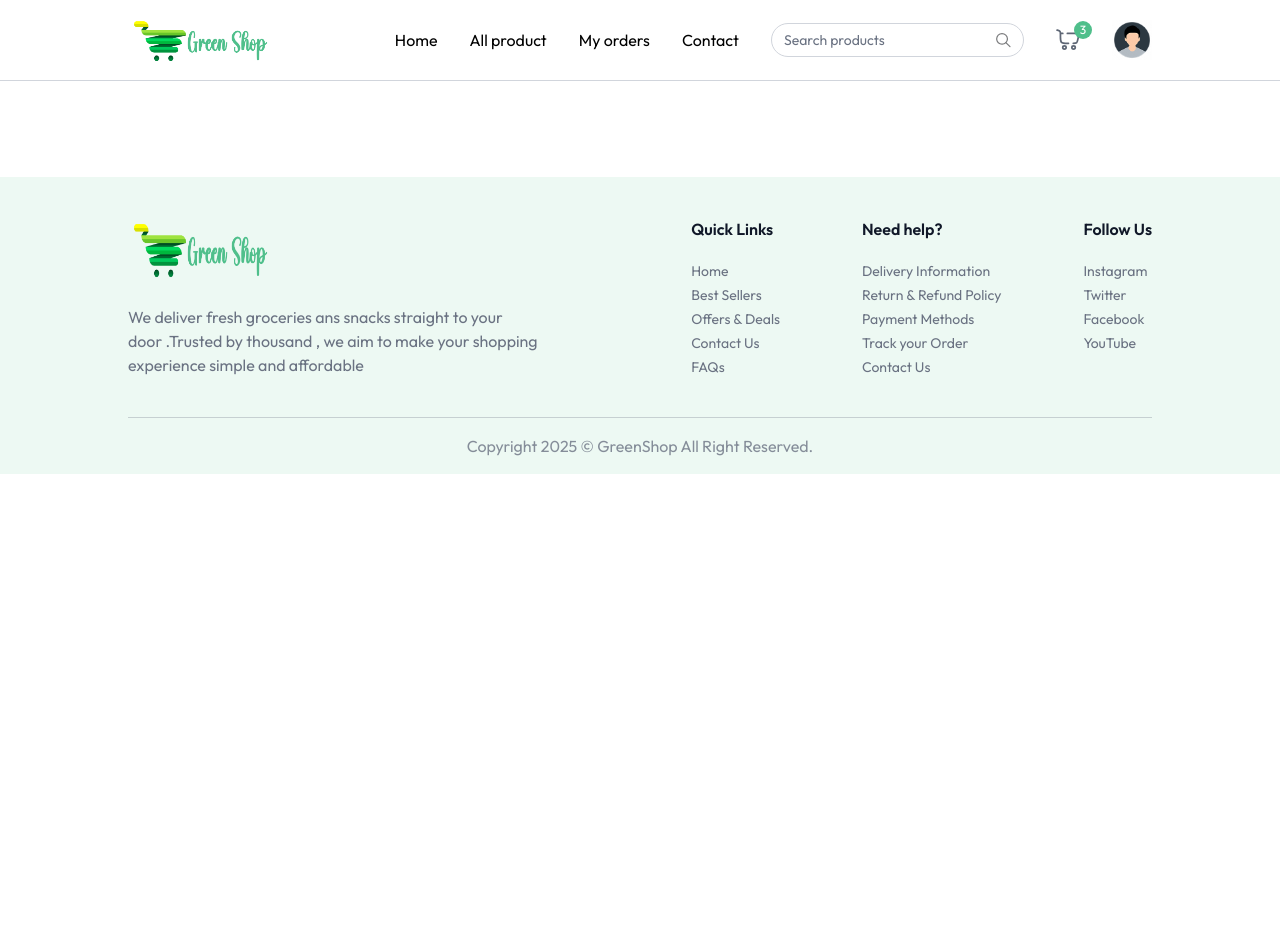
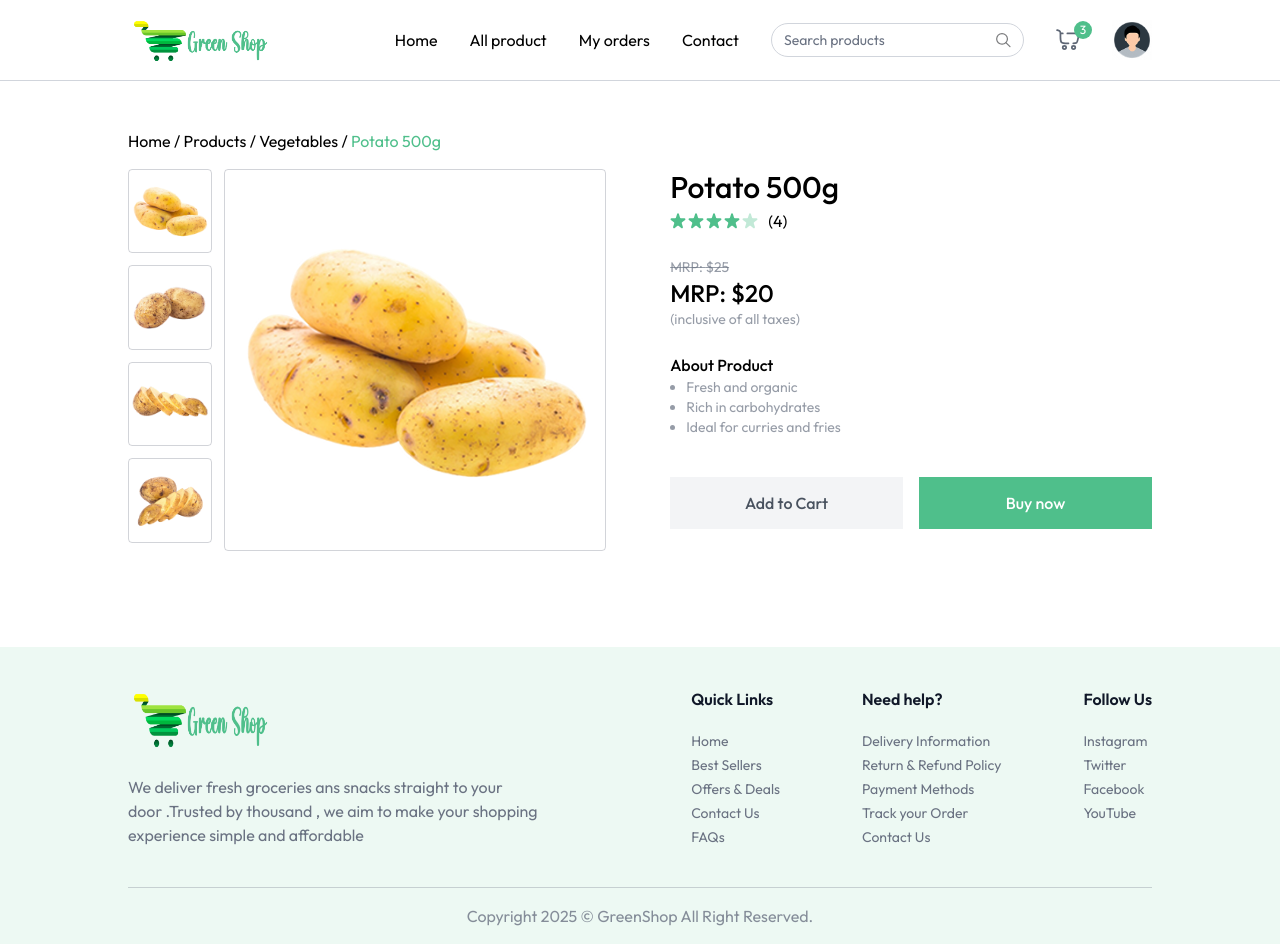
Before and after one commit to JulianaTonu/GreenShop, a React (Vite) app in the folder client/: page /products/vegetables/gd46g23h in a window 1280 px wide. Before the commit the page ends 800 px from the top, so only its background shows below. Built offline with nearby package versions, Linux system fonts and the light colour scheme.

Commit message:
addProductDetails

```diff
--- a/client/src/App.jsx
+++ b/client/src/App.jsx
@@ -8,6 +8,7 @@ import Footer from './components/Footer'
 import Login from './components/Login'
 import { useAppContext } from './context/AppContext'
 import ProductCategory from './pages/ProductCategory'
+import ProductDetails from './components/ProductDetails'
 function App() {
 
   const isSellerPath =useLocation().pathname.includes("seller");
@@ -23,6 +24,7 @@ function App() {
           <Route path='/' element={<Home/>} />
           <Route path='/products' element={<AllProducts/>} />
           <Route path='/products/:category' element={<ProductCategory/>} />
+          <Route path='/products/:category/:id' element={<ProductDetails/>} />
         </Routes>
       </div>
       {!isSellerPath && <Footer/>}
--- /dev/null
+++ b/client/src/components/ProductDetails.jsx
@@ -0,0 +1,98 @@
+import { useEffect, useState } from 'react';
+import { useAppContext } from '../context/AppContext';
+import { useParams, Link } from 'react-router-dom';
+import { assets } from '../assets/assets';
+const ProductDetails = () => {
+
+    const { products, navigate, currency, addToCart } = useAppContext();
+
+    const { id } = useParams();
+
+
+
+
+    const [relatedProducts, setRelatedProducts] = useState([]);
+    const [thumbnail, setThumbnail] = useState(null);
+
+    const product = products.find((item) => item._id === id);
+
+    useEffect(() => {
+        if (products.length > 0) {
+            let productsCopy = products.slice();
+            productsCopy = productsCopy.filter((item) => product.category === item.category)
+            setRelatedProducts(productsCopy.slice(0, 5))
+        }
+    }, [products, product])
+    console.log(relatedProducts)
+
+    useEffect(() => {
+        setThumbnail(product?.image[0] ? product.image[0] : null)
+    }, [product])
+
+    return product && (
+        <div className="mt-12">
+            <p>
+                <Link to={'/'}>Home</Link> /
+                <Link to={'/products'}> Products</Link> /
+                <Link to={`/products/${product.category.toLowerCase()}/${product._id}`}> {product.category}</Link> /
+                <span className="text-primary"> {product.name}</span>
+            </p>
+
+            <div className="flex flex-col md:flex-row gap-16 mt-4">
+                <div className="flex gap-3">
+                    <div className="flex flex-col gap-3">
+                        {product.image.map((image, index) => (
+                            <div key={index} onClick={() => setThumbnail(image)} className="border max-w-24 border-gray-500/30 hover:bg-primary/10 rounded overflow-hidden cursor-pointer" >
+                                <img src={image} alt={`Thumbnail ${index + 1}`} />
+                            </div>
+                        ))}
+                    </div>
+
+                    <div className="border border-gray-500/30 max-w-100 rounded overflow-hidden hover:bg-primary/10">
+                        <img src={thumbnail} alt="Selected product" />
+                    </div>
+                </div>
+
+                <div className="text-sm w-full md:w-1/2">
+                    <h1 className="text-3xl font-medium">{product.name}</h1>
+
+                    <div className="flex items-center gap-0.5 mt-1">
+                        {Array(5).fill('').map((_, i) => (
+
+                            <img src={i < 4 ? assets.star_icon : assets.star_dull_icon}
+                                className='md:w-4 w-3.5' alt="" srcset="" />
+
+                        ))}
+                        <p className="text-base ml-2">(4)</p>
+                    </div>
+
+                    <div className="mt-6">
+                        <p className="text-gray-500/70 line-through">MRP: {currency}{product.price}</p>
+                        <p className="text-2xl font-medium">MRP: {currency}{product.offerPrice}</p>
+                        <span className="text-gray-500/70">(inclusive of all taxes)</span>
+                    </div>
+
+                    <p className="text-base font-medium mt-6">About Product</p>
+                    <ul className="list-disc ml-4 text-gray-500/70">
+                        {product.description.map((desc, index) => (
+                            <li key={index}>{desc}</li>
+                        ))}
+                    </ul>
+
+                    <div className="flex items-center mt-10 gap-4 text-base">
+                        <button onClick={() => addToCart(product._id)} className="w-full py-3.5 cursor-pointer font-medium bg-gray-100 text-gray-800/80 hover:bg-gray-200 transition" >
+                            Add to Cart
+                        </button>
+                        <button onClick={() => { addToCart(product._id); navigate("/cart") }} className="w-full py-3.5 cursor-pointer font-medium bg-primary text-white hover:bg-primary-dull transition" >
+                            Buy now
+                        </button>
+                    </div>
+                </div>
+            </div>
+
+        </div>
+    );
+};
+
+
+export default ProductDetails
```
